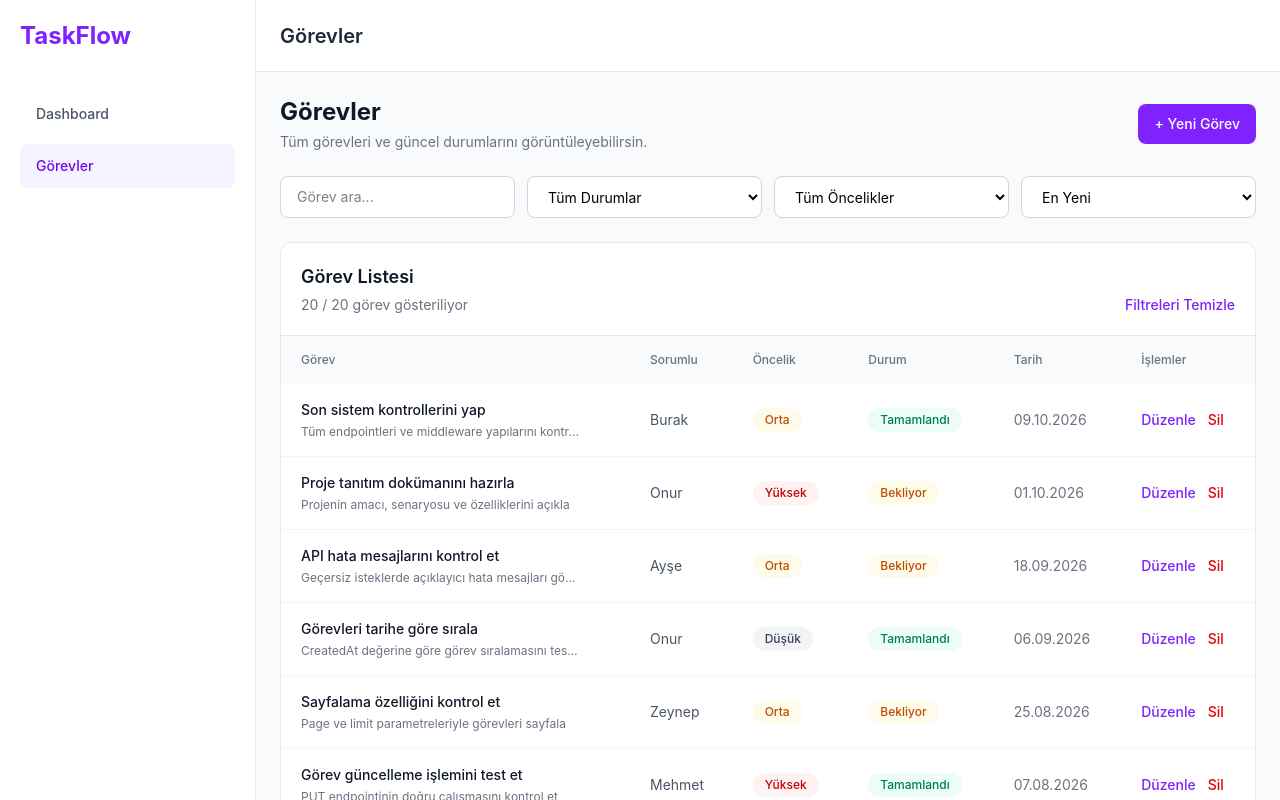
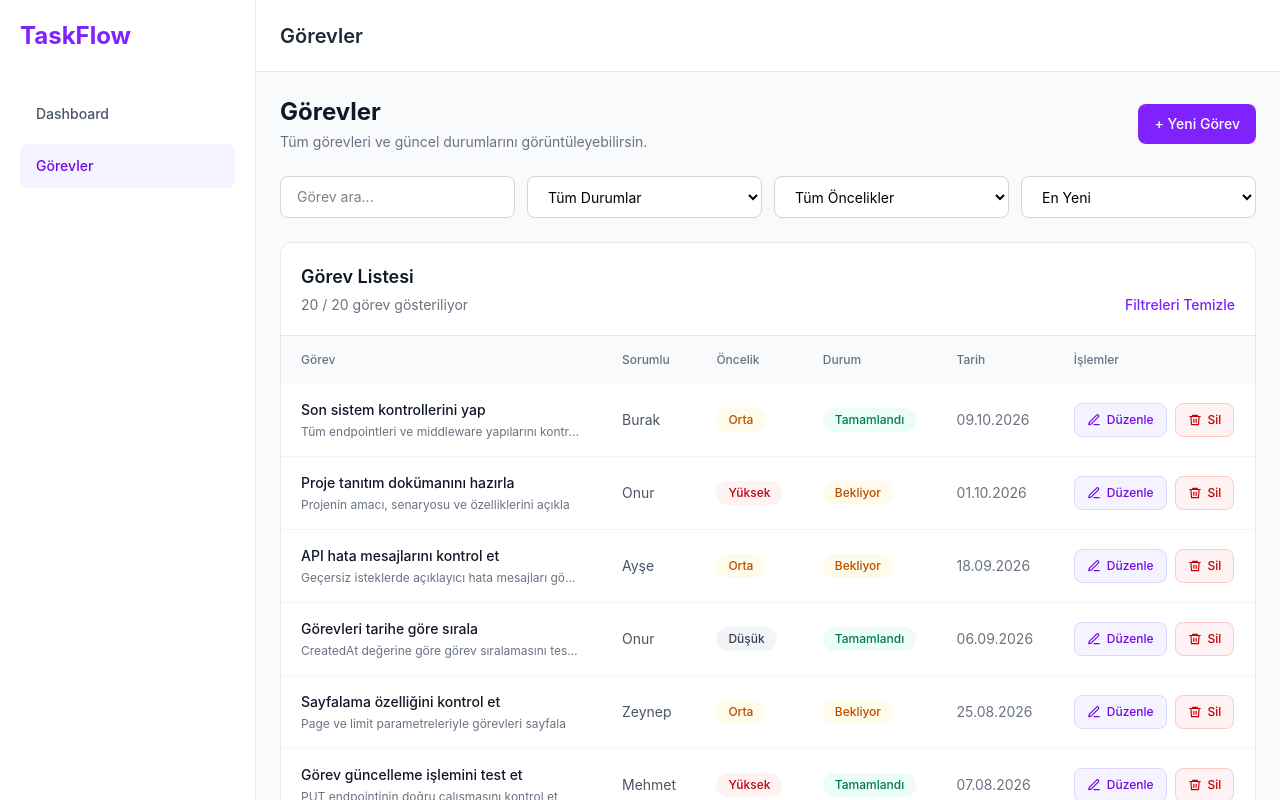
Before and after one commit to onuraydinoglu/taskflow-frontend, a React (Vite) app: page /tasks in a window 1280 px wide. Shown: the top 800 px of the page. Built offline with nearby package versions, Linux system fonts and the light colour scheme.

Commit message:
style: görev tablosu işlem butonlarını düzenle

```diff
--- a/src/pages/Tasks.jsx
+++ b/src/pages/Tasks.jsx
@@ -157,7 +157,7 @@ function Tasks({ tasks, onAddTask, onUpdateTask, onDeleteTask }) {
         </div>
 
         <div className="overflow-x-auto">
-          <table className="w-full min-w-200 text-left text-sm">
+          <table className="w-full min-w-225 text-left text-sm">
             <thead className="bg-gray-50 text-xs text-gray-500">
               <tr>
                 <th className="px-5 py-4 font-medium">Görev</th>
@@ -206,20 +206,53 @@ function Tasks({ tasks, onAddTask, onUpdateTask, onDeleteTask }) {
                   </td>
 
                   <td className="px-5 py-4">
-                    <div className="flex items-center gap-3">
+                    <div className="flex items-center gap-2">
                       <button
                         type="button"
                         onClick={() => handleEdit(task)}
-                        className="font-medium text-violet-600 hover:text-violet-800"
+                        className="inline-flex items-center gap-1.5 rounded-lg border border-violet-200 bg-violet-50 px-3 py-2 text-xs font-medium text-violet-700 transition hover:bg-violet-100"
                       >
+                        <svg
+                          xmlns="http://www.w3.org/2000/svg"
+                          width="14"
+                          height="14"
+                          viewBox="0 0 24 24"
+                          fill="none"
+                          stroke="currentColor"
+                          strokeWidth="2"
+                          strokeLinecap="round"
+                          strokeLinejoin="round"
+                          aria-hidden="true"
+                        >
+                          <path d="M12 20h9" />
+                          <path d="M16.5 3.5a2.12 2.12 0 0 1 3 3L7 19l-4 1 1-4Z" />
+                        </svg>
                         Düzenle
                       </button>
 
                       <button
                         type="button"
                         onClick={() => handleDelete(task.id)}
-                        className="font-medium text-red-600 hover:text-red-800"
+                        className="inline-flex items-center gap-1.5 rounded-lg border border-red-200 bg-red-50 px-3 py-2 text-xs font-medium text-red-700 transition hover:bg-red-100"
                       >
+                        <svg
+                          xmlns="http://www.w3.org/2000/svg"
+                          width="14"
+                          height="14"
+                          viewBox="0 0 24 24"
+                          fill="none"
+                          stroke="currentColor"
+                          strokeWidth="2"
+                          strokeLinecap="round"
+                          strokeLinejoin="round"
+                          aria-hidden="true"
+                        >
+                          <path d="M3 6h18" />
+                          <path d="M8 6V4h8v2" />
+                          <path d="M19 6l-1 14H6L5 6" />
+                          <path d="M10 11v5" />
+                          <path d="M14 11v5" />
+                        </svg>
                         Sil
                       </button>
                     </div>
```
